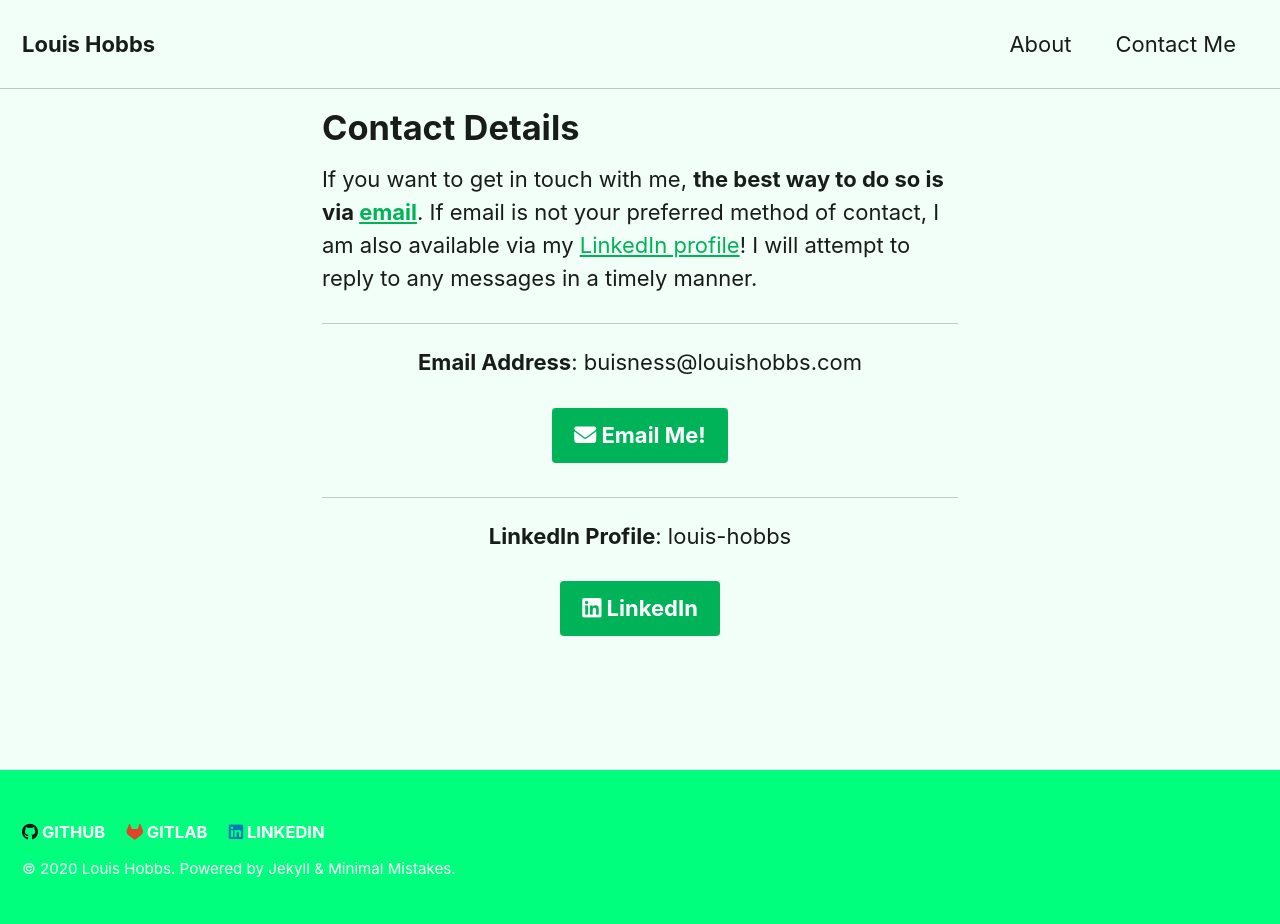
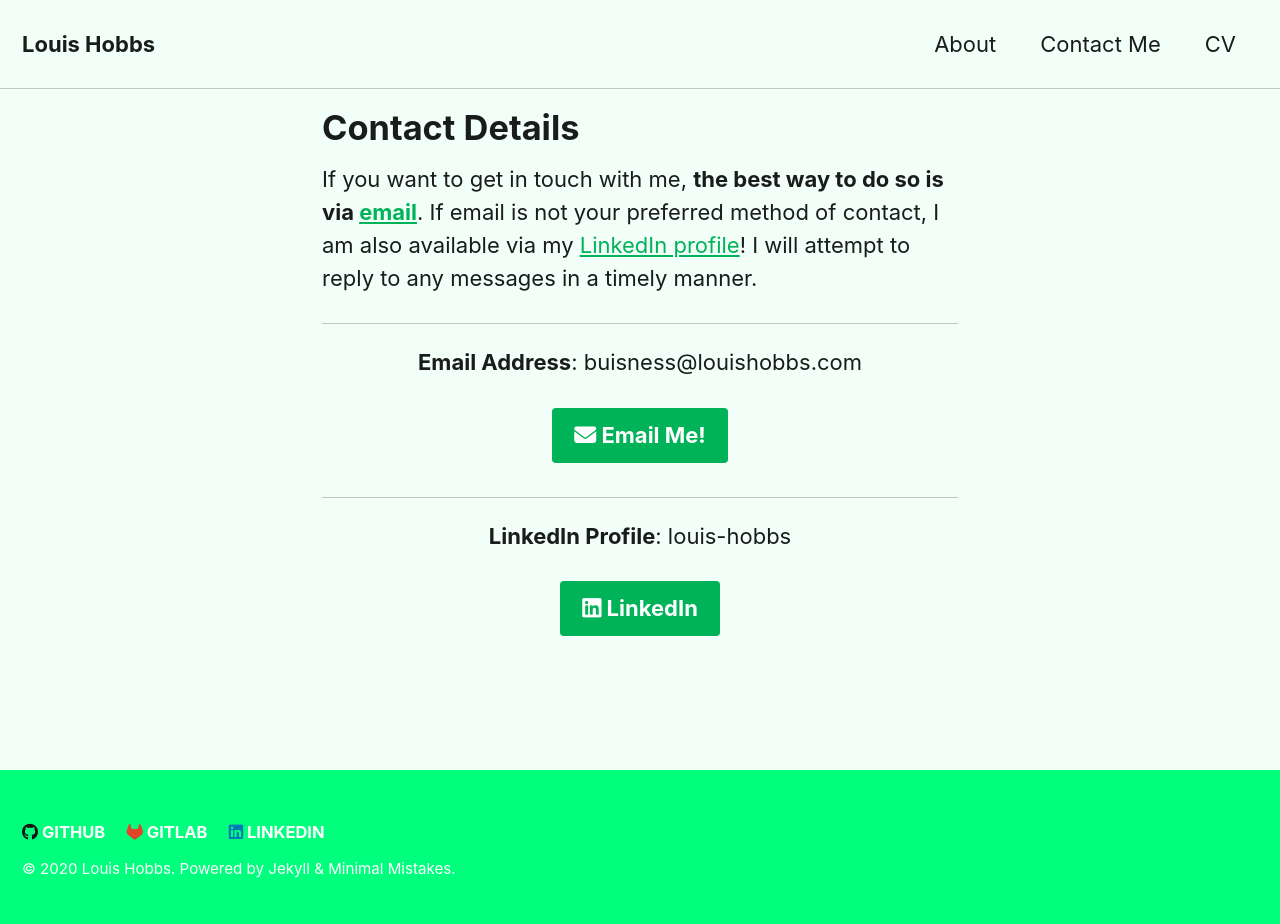
Before and after one commit to Bazzadwarf/Bazzadwarf.github.io, a Jekyll site: the page built from _pages/contact.md, in a window 1280 px wide. Built offline with Jekyll 4.4.1, drawn with Linux system fonts in a browser that asks for light colours; cached includes are drawn as plain includes; nearby versions of some CDN libraries; a script that is not in the unit is left out.

Commit message:
Add CV to website header

```diff
--- a/_data/navigation.yml
+++ b/_data/navigation.yml
@@ -3,3 +3,5 @@ main:
     url: /about/
   - title: "Contact Me"
     url: /contact/
+  - title: "CV"
+    url: /assets/pdf/cv.pdf
```
